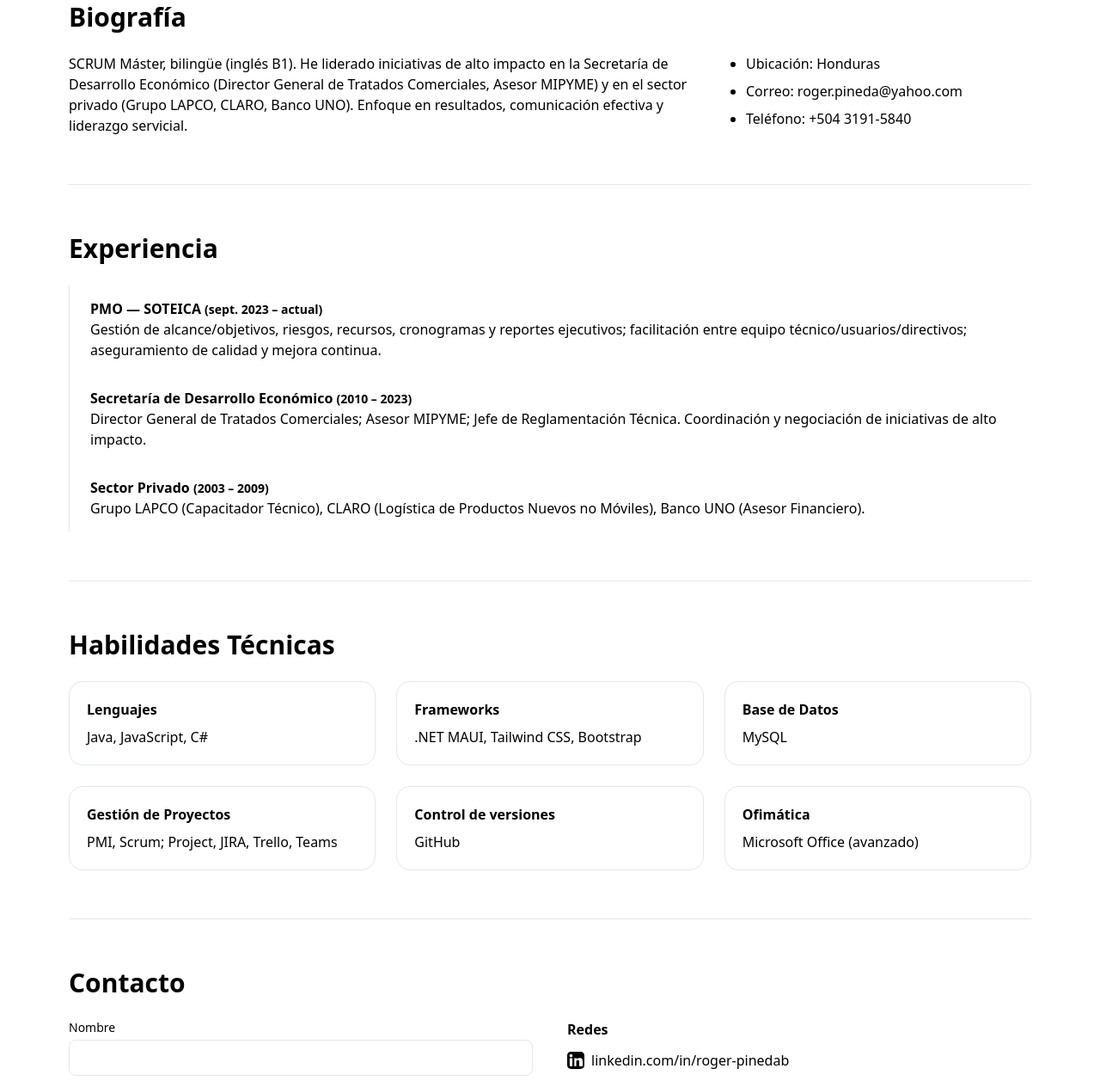
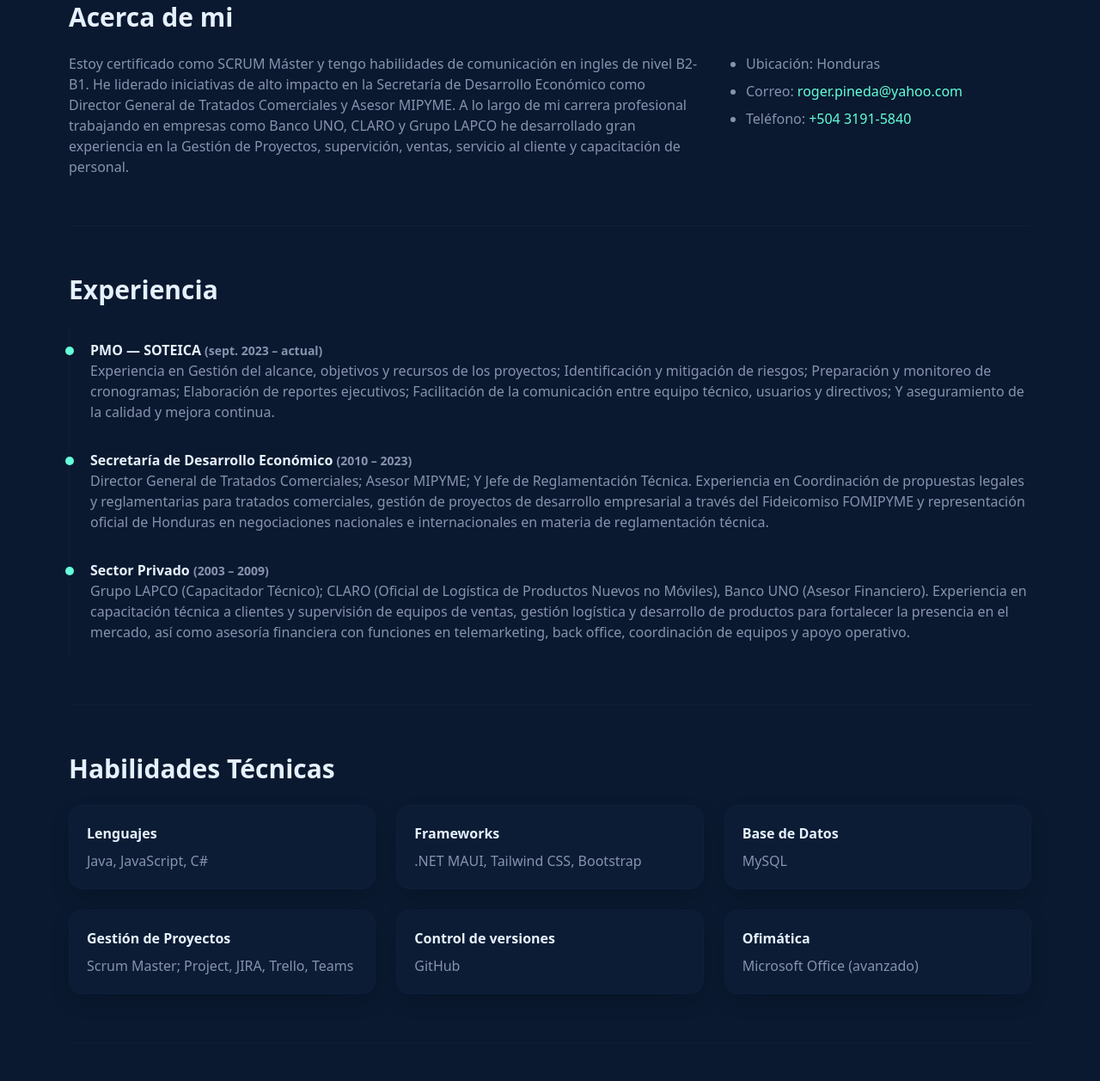
Before and after one commit to ROGpin81/Portafolio-ProfesionalRP, a plain HTML site: page index.html in a window 1280 px wide. Shown: the part 680-1937 px from the top of the page at 86% size. Drawn offline with nearby package versions, Linux system fonts and the light colour scheme.

Commit message:
Summary-1

```diff
--- a/index.html
+++ b/index.html
@@ -3,59 +3,63 @@
 <head>
   <meta charset="utf-8" />
   <meta name="viewport" content="width=device-width, initial-scale=1" />
+
   <title>Portafolio | Ing. Roger Pineda</title>
   <meta name="description" content="Portafolio profesional de Roger Pineda: PMO, Project Manager y Desarrollador Web.">
 
-  <!-- 1) Configuración Tailwind (debe ir antes del CDN) -->
-  <script src="JS/tailwind.config.js"></script>
-
-  <!-- 2) Tailwind (Play CDN) -->
+  <!-- Tailwind (Play CDN) -->
   <script src="https://cdn.tailwindcss.com"></script>
 
-  <!-- Tipografía base -->
+  <!-- Tipografía base y helper de accesibilidad para el skip link -->
   <style>
     html { font-family: system-ui, -apple-system, Segoe UI, Roboto, Ubuntu, Cantarell, Noto Sans, sans-serif; }
     .sr-only-focusable:active,.sr-only-focusable:focus{position:static;width:auto;height:auto;margin:0;overflow:visible;clip:auto}
   </style>
 </head>
-<body class="bg-bg text-text">
+
+<body class="min-h-screen bg-[#0a192f] text-[#e6f1ff]">
   <!-- Enlace de salto (Accesibilidad) -->
-  <a href="#contenido" class="sr-only sr-only-focusable focus:not-sr-only focus:absolute focus:top-2 focus:left-2 bg-accent text-bg px-3 py-2 rounded">
+  <a href="#contenido"
+     class="sr-only sr-only-focusable focus:not-sr-only focus:absolute focus:top-2 focus:left-2 bg-[#64ffda] text-[#0a192f] px-3 py-2 rounded">
     Saltar al contenido
   </a>
 
   <!-- ========== HEADER ========== -->
-  <header class="header sticky top-0 z-50 bg-bg/80 backdrop-blur border-b border-panel/60">
+  <header class="header sticky top-0 z-50 bg-[rgba(10,25,47,0.8)] backdrop-blur border-b border-[#11224099]">
     <div class="max-w-6xl mx-auto px-4 py-3 flex items-center">
+      <!-- Marca -->
       <a href="#" class="header__brand inline-flex items-center gap-3" aria-label="Inicio">
-        <img src="assets/availability.svg" alt="Logotipo de disponibilidad" class="w-10 h-10 rounded-full">
+        <!-- Logotipo (decorativo) -->
+        <img src="/assets/developer.png" alt="Logotipo de desarrollador" class="w-10 h-10 rounded-full">
         <span class="font-semibold">Ing. Roger Pineda</span>
       </a>
 
+      <!-- Nav a la derecha -->
       <nav class="header__nav ml-auto" aria-label="Principal">
         <!-- Botón móvil -->
         <button id="navToggle"
-              class="md:hidden p-2 rounded hover:bg-panel/60"
+                class="md:hidden p-2 rounded hover:bg-[#11224099]"
                 aria-expanded="false" aria-controls="menu">
           <span class="sr-only">Abrir menú</span> ☰
         </button>
+
         <!-- Menú desktop -->
         <ul id="menu" class="hidden md:flex items-center gap-8 text-sm font-medium">
-            <li><a class="hover:text-accent focus-visible:outline-none focus-visible:ring-2 focus-visible:ring-accent rounded" href="#bio">Biografía</a></li>
-            <li><a class="hover:text-accent focus-visible:outline-none focus-visible:ring-2 focus-visible:ring-accent rounded" href="#experiencia">Experiencia</a></li>
-            <li><a class="hover:text-accent focus-visible:outline-none focus-visible:ring-2 focus-visible:ring-accent rounded" href="#habilidades">Habilidades</a></li>
-            <li><a class="hover:text-accent focus-visible:outline-none focus-visible:ring-2 focus-visible:ring-accent rounded" href="#contacto">Contacto</a></li>
+          <li><a class="hover:text-[#64ffda] focus-visible:outline-none focus-visible:ring-2 focus-visible:ring-offset-2 focus-visible:ring-[#64ffda] focus-visible:ring-offset-transparent rounded px-1" href="#bio">Acerca de mi</a></li>
+          <li><a class="hover:text-[#64ffda] focus-visible:outline-none focus-visible:ring-2 focus-visible:ring-offset-2 focus-visible:ring-[#64ffda] focus-visible:ring-offset-transparent rounded px-1" href="#experiencia">Experiencia</a></li>
+          <li><a class="hover:text-[#64ffda] focus-visible:outline-none focus-visible:ring-2 focus-visible:ring-offset-2 focus-visible:ring-[#64ffda] focus-visible:ring-offset-transparent rounded px-1" href="#habilidades">Habilidades</a></li>
+          <li><a class="hover:text-[#64ffda] focus-visible:outline-none focus-visible:ring-2 focus-visible:ring-offset-2 focus-visible:ring-[#64ffda] focus-visible:ring-offset-transparent rounded px-1" href="#contacto">Contacto</a></li>
         </ul>
       </nav>
     </div>
 
-    <!-- Menú móvil -->
-    <div id="menuPanel" class="md:hidden hidden border-t border-panel/60">
+    <!-- Menú móvil (panel colapsable) -->
+    <div id="menuPanel" class="md:hidden hidden border-t border-[#11224099]">
       <ul class="max-w-6xl mx-auto px-4 py-3 space-y-2">
-        <li><a class="block py-2 hover:text-accent" href="#bio">Biografía</a></li>
-        <li><a class="block py-2 hover:text-accent" href="#experiencia">Experiencia</a></li>
-        <li><a class="block py-2 hover:text-accent" href="#habilidades">Habilidades</a></li>
-        <li><a class="block py-2 hover:text-accent" href="#contacto">Contacto</a></li>
+        <li><a class="block py-2 hover:text-[#64ffda]" href="#bio">Acerca de mi</a></li>
+        <li><a class="block py-2 hover:text-[#64ffda]" href="#experiencia">Experiencia</a></li>
+        <li><a class="block py-2 hover:text-[#64ffda]" href="#habilidades">Habilidades</a></li>
+        <li><a class="block py-2 hover:text-[#64ffda]" href="#contacto">Contacto</a></li>
       </ul>
     </div>
   </header>
@@ -64,7 +68,7 @@
   <div id="cursorGlow"
        aria-hidden="true"
        class="pointer-events-none fixed inset-0 z-0"
-       style="background: radial-gradient(600px circle at 50% 50%, rgba(100,255,218,0.12), transparent 40%);">
+       style="background: radial-gradient(600px circle at 50% 50%, rgba(100,255,218,0.10), transparent 40%);">
   </div>
 
   <!-- ========== HERO / PRESENTACIÓN ========== -->
@@ -74,21 +78,22 @@
         <h1 class="section__title text-3xl md:text-5xl font-extrabold leading-tight">
           Master en Gestión de Proyectos & Desarrollador de Aplicaciones Web
         </h1>
-        <p class="mt-4 text-muted max-w-prose">
-          Profesional con 13+ años de experiencia liderando proyectos y equipos multidisciplinarios.
-          Actualmente PMO en <strong>SOTEICA</strong>, especializado en la gestión del alcance, mitigación de riesgos, elaboración de métricas ejecutivas y fortalecimiento de procesos de mejora continua.
+        <p class="mt-4 max-w-prose text-[#8892b0]">
+          Profesional con mas de 13 años de experiencia liderando proyectos estratégicos en direferentes áreas y de Tecnología. Actualmente <strong>PMO</strong> en <strong>SOTEICA</strong>, donde coordino implementaciones de software, gestiono equipos multidisciplinarios y garantizo estándares de calidad.
         </p>
         <div class="mt-6 flex flex-wrap items-center gap-4">
           <a href="https://www.linkedin.com/in/roger-pinedab" target="_blank" rel="noopener"
-             class="inline-flex items-center gap-2 bg-accent hover:bg-accent-hover text-bg px-4 py-2 rounded-lg font-medium shadow-soft">
+             class="inline-flex items-center gap-2 bg-[#64ffda] hover:bg-[#57d9c1] text-[#0a192f] px-4 py-2 rounded-lg font-medium shadow-[0_10px_30px_-15px_rgba(2,12,27,.7)]">
             LinkedIn <span aria-hidden="true">↗</span>
           </a>
           <a href="https://github.com/ROGpin81" target="_blank" rel="noopener"
-             class="inline-flex items-center gap-2 text-accent hover:text-accent-hover px-4 py-2 rounded-lg font-medium">
+             class="inline-flex items-center gap-2 bg-[#64ffda] hover:bg-[#57d9c1] text-[#0a192f] px-4 py-2 rounded-lg font-medium shadow-[0_10px_30px_-15px_rgba(2,12,27,.7)]">
             GitHub <span aria-hidden="true">↗</span>
           </a>
         </div>
       </div>
+
+      <!-- Foto de perfil -->
       <div class="bio__media place-self-center">
         <img
           src="assets/Foto_RogerPineda.jpg"
@@ -96,91 +101,86 @@
           class="w-48 h-48 md:w-64 md:h-64 object-cover object-[25%_15%] rounded-full"
         >
       </div>
-
     </div>
   </section>
 
   <main id="contenido" class="relative z-10 max-w-6xl mx-auto px-4">
     <!-- ========== BIOGRAFÍA ========== -->
-    <section id="bio" class="bio section py-14 border-t border-panel/60">
-      <h2 class="section__title text-2xl md:text-3xl font-bold">Biografía</h2>
+    <section id="bio" class="bio section py-14 border-t border-[#11224099]">
+      <h2 class="section__title text-2xl md:text-3xl font-bold">Acerca de mi</h2>
       <div class="bio__grid mt-6 grid md:grid-cols-3 gap-8">
-        <p class="md:col-span-2 text-muted">
-          SCRUM Máster, bilingüe (inglés B1). He liderado iniciativas de alto impacto en la
-          Secretaría de Desarrollo Económico (Director General de Tratados Comerciales, Asesor MIPYME)
-          y en el sector privado (Grupo LAPCO, CLARO, Banco UNO). Enfoque en resultados, comunicación efectiva y liderazgo servicial.
+        <p class="md:col-span-2 text-[#8892b0]">
+          Estoy certificado como SCRUM Máster y tengo habilidades de comunicación en ingles de nivel B2-B1. He liderado iniciativas de alto impacto en la Secretaría de Desarrollo Económico como Director General de Tratados Comerciales y Asesor MIPYME. A lo largo de mi carrera profesional trabajando en empresas como Banco UNO, CLARO y Grupo LAPCO he desarrollado gran experiencia en la Gestión de Proyectos, supervición, ventas, servicio al cliente y capacitación de personal.
         </p>
-        <ul class="list-disc pl-5 space-y-2 text-muted">
+        <ul class="list-disc pl-5 space-y-2 text-[#8892b0]">
           <li>Ubicación: Honduras</li>
-          <li>Correo: <a class="text-accent hover:text-accent-hover" href="mailto:roger.pineda@yahoo.com">roger.pineda@yahoo.com</a></li>
-          <li>Teléfono: <a class="text-accent hover:text-accent-hover" href="tel:+50431915840">+504 3191-5840</a></li>
+          <li>Correo: <a class="text-[#64ffda] hover:text-[#57d9c1]" href="mailto:roger.pineda@yahoo.com">roger.pineda@yahoo.com</a></li>
+          <li>Teléfono: <a class="text-[#64ffda] hover:text-[#57d9c1]" href="tel:+50431915840">+504 3191-5840</a></li>
         </ul>
       </div>
     </section>
 
     <!-- ========== EXPERIENCIA ========== -->
-    <section id="experiencia" class="experience section py-14 border-t border-panel/60">
+    <section id="experiencia" class="experience section py-14 border-t border-[#11224099]">
       <h2 class="section__title text-2xl md:text-3xl font-bold">Experiencia</h2>
-      <ol class="mt-6 relative border-s border-panel/60">
+      <ol class="mt-6 relative border-s border-[#11224099]">
         <li class="experience__item pl-6 py-4 relative">
-          <span class="absolute left-0 top-6 -ml-[5px] w-2.5 h-2.5 rounded-full bg-accent" aria-hidden="true"></span>
-          <h3 class="font-semibold">PMO — SOTEICA <span class="text-sm text-muted">(sept. 2023 – actual)</span></h3>
-          <p class="text-muted">
-            Gestión de alcance/objetivos, riesgos, recursos, cronogramas y reportes ejecutivos;
-            facilitación entre equipo técnico/usuarios/directivos; aseguramiento de calidad y mejora continua.
+          <span class="absolute left-0 top-6 -ml-[5px] w-2.5 h-2.5 rounded-full bg-[#64ffda]" aria-hidden="true"></span>
+          <h3 class="font-semibold">PMO — SOTEICA <span class="text-sm text-[#8892b0]">(sept. 2023 – actual)</span></h3>
+          <p class="text-[#8892b0]">
+            Experiencia en Gestión del alcance, objetivos y recursos de los proyectos; Identificación y mitigación de riesgos; Preparación y monitoreo de cronogramas; Elaboración de reportes ejecutivos; Facilitación de la comunicación entre equipo técnico, usuarios y directivos; Y aseguramiento de la calidad y mejora continua.
           </p>
         </li>
         <li class="experience__item pl-6 py-4 relative">
-          <span class="absolute left-0 top-6 -ml-[5px] w-2.5 h-2.5 rounded-full bg-accent" aria-hidden="true"></span>
-          <h3 class="font-semibold">Secretaría de Desarrollo Económico <span class="text-sm text-muted">(2010 – 2023)</span></h3>
-          <p class="text-muted">
-            Director General de Tratados Comerciales; Asesor MIPYME; Jefe de Reglamentación Técnica.
-            Coordinación y negociación de iniciativas de alto impacto.
+          <span class="absolute left-0 top-6 -ml-[5px] w-2.5 h-2.5 rounded-full bg-[#64ffda]" aria-hidden="true"></span>
+          <h3 class="font-semibold">Secretaría de Desarrollo Económico <span class="text-sm text-[#8892b0]">(2010 – 2023)</span></h3>
+          <p class="text-[#8892b0]">
+            Director General de Tratados Comerciales; Asesor MIPYME; Y Jefe de Reglamentación Técnica. Experiencia en Coordinación de propuestas legales y reglamentarias para tratados comerciales, gestión de proyectos de desarrollo empresarial a través del Fideicomiso FOMIPYME y representación oficial de Honduras en negociaciones nacionales e internacionales en materia de reglamentación técnica.
           </p>
         </li>
         <li class="experience__item pl-6 py-4 relative">
-          <span class="absolute left-0 top-6 -ml-[5px] w-2.5 h-2.5 rounded-full bg-accent" aria-hidden="true"></span>
-          <h3 class="font-semibold">Sector Privado <span class="text-sm text-muted">(2003 – 2009)</span></h3>
-          <p class="text-muted">
-            Grupo LAPCO (Capacitador Técnico), CLARO (Logística de Productos Nuevos no Móviles), Banco UNO (Asesor Financiero).
+          <span class="absolute left-0 top-6 -ml-[5px] w-2.5 h-2.5 rounded-full bg-[#64ffda]" aria-hidden="true"></span>
+          <h3 class="font-semibold">Sector Privado <span class="text-sm text-[#8892b0]">(2003 – 2009)</span></h3>
+          <p class="text-[#8892b0]">
+            Grupo LAPCO (Capacitador Técnico); CLARO (Oficial de Logística de Productos Nuevos no Móviles), Banco UNO (Asesor Financiero). Experiencia en capacitación técnica a clientes y supervisión de equipos de ventas, gestión logística y desarrollo de productos para fortalecer la presencia en el mercado, así como asesoría financiera con funciones en telemarketing, back office, coordinación de equipos y apoyo operativo.
           </p>
         </li>
       </ol>
     </section>
 
     <!-- ========== HABILIDADES ========== -->
-    <section id="habilidades" class="skills section py-14 border-t border-panel/60">
+    <section id="habilidades" class="skills section py-14 border-t border-[#11224099]">
       <h2 class="section__title text-2xl md:text-3xl font-bold">Habilidades Técnicas</h2>
       <div class="mt-6 grid sm:grid-cols-2 lg:grid-cols-3 gap-6">
-        <div class="skills__group p-5 rounded-2xl border border-panel/60 bg-panel/40 shadow-soft">
+        <div class="skills__group p-5 rounded-2xl border border-[#11224099] bg-[#11224066] shadow-[0_10px_30px_-15px_rgba(2,12,27,.7)]">
           <h3 class="font-semibold mb-2">Lenguajes</h3>
-          <p class="text-muted">Java, JavaScript, C#</p>
+          <p class="text-[#8892b0]">Java, JavaScript, C#</p>
         </div>
-        <div class="skills__group p-5 rounded-2xl border border-panel/60 bg-panel/40 shadow-soft">
+        <div class="skills__group p-5 rounded-2xl border border-[#11224099] bg-[#11224066] shadow-[0_10px_30px_-15px_rgba(2,12,27,.7)]">
           <h3 class="font-semibold mb-2">Frameworks</h3>
-          <p class="text-muted">.NET MAUI, Tailwind CSS, Bootstrap</p>
+          <p class="text-[#8892b0]">.NET MAUI, Tailwind CSS, Bootstrap</p>
         </div>
-        <div class="skills__group p-5 rounded-2xl border border-panel/60 bg-panel/40 shadow-soft">
+        <div class="skills__group p-5 rounded-2xl border border-[#11224099] bg-[#11224066] shadow-[0_10px_30px_-15px_rgba(2,12,27,.7)]">
           <h3 class="font-semibold mb-2">Base de Datos</h3>
-          <p class="text-muted">MySQL</p>
+          <p class="text-[#8892b0]">MySQL</p>
         </div>
-        <div class="skills__group p-5 rounded-2xl border border-panel/60 bg-panel/40 shadow-soft">
+        <div class="skills__group p-5 rounded-2xl border border-[#11224099] bg-[#11224066] shadow-[0_10px_30px_-15px_rgba(2,12,27,.7)]">
           <h3 class="font-semibold mb-2">Gestión de Proyectos</h3>
-          <p class="text-muted">PMI, Scrum; Project, JIRA, Trello, Teams</p>
+          <p class="text-[#8892b0]">Scrum Master; Project, JIRA, Trello, Teams</p>
         </div>
-        <div class="skills__group p-5 rounded-2xl border border-panel/60 bg-panel/40 shadow-soft">
+        <div class="skills__group p-5 rounded-2xl border border-[#11224099] bg-[#11224066] shadow-[0_10px_30px_-15px_rgba(2,12,27,.7)]">
           <h3 class="font-semibold mb-2">Control de versiones</h3>
-          <p class="text-muted">GitHub</p>
+          <p class="text-[#8892b0]">GitHub</p>
         </div>
-        <div class="skills__group p-5 rounded-2xl border border-panel/60 bg-panel/40 shadow-soft">
+        <div class="skills__group p-5 rounded-2xl border border-[#11224099] bg-[#11224066] shadow-[0_10px_30px_-15px_rgba(2,12,27,.7)]">
           <h3 class="font-semibold mb-2">Ofimática</h3>
-          <p class="text-muted">Microsoft Office (avanzado)</p>
+          <p class="text-[#8892b0]">Microsoft Office (avanzado)</p>
         </div>
       </div>
     </section>
 
     <!-- ========== CONTACTO ========== -->
-    <section id="contacto" class="contact section py-14 border-t border-panel/60">
+    <section id="contacto" class="contact section py-14 border-t border-[#11224099]">
       <h2 class="section__title text-2xl md:text-3xl font-bold">Contacto</h2>
       <div class="mt-6 grid md:grid-cols-2 gap-10">
         <form class="contact__form space-y-4" aria-label="Formulario de contacto"
@@ -188,19 +188,20 @@
           <div>
             <label for="nombre" class="block text-sm font-medium mb-1">Nombre</label>
             <input id="nombre" name="nombre" type="text" required
-                   class="w-full rounded-lg border border-panel/60 bg-panel/40 px-3 py-2 focus:outline-none focus:ring-2 focus:ring-accent">
+                   class="w-full rounded-lg border border-[#11224099] bg-[#11224066] px-3 py-2 focus:outline-none focus:ring-2 focus:ring-[#64ffda]">
           </div>
           <div>
             <label for="correo" class="block text-sm font-medium mb-1">Correo</label>
             <input id="correo" name="correo" type="email" required
-                   class="w-full rounded-lg border border-panel/60 bg-panel/40 px-3 py-2 focus:outline-none focus:ring-2 focus:ring-accent">
+                   class="w-full rounded-lg border border-[#11224099] bg-[#11224066] px-3 py-2 focus:outline-none focus:ring-2 focus:ring-[#64ffda]">
           </div>
           <div>
             <label for="mensaje" class="block text-sm font-medium mb-1">Mensaje</label>
             <textarea id="mensaje" name="mensaje" rows="4" required
-                      class="w-full rounded-lg border border-panel/60 bg-panel/40 px-3 py-2 focus:outline-none focus:ring-2 focus:ring-accent"></textarea>
+                      class="w-full rounded-lg border border-[#11224099] bg-[#11224066] px-3 py-2 focus:outline-none focus:ring-2 focus:ring-[#64ffda]"></textarea>
           </div>
-          <button type="submit" class="bg-accent hover:bg-accent-hover text-bg px-4 py-2 rounded-lg font-medium shadow-soft">
+          <button type="submit"
+                  class="bg-[#64ffda] hover:bg-[#57d9c1] text-[#0a192f] px-4 py-2 rounded-lg font-medium shadow-[0_10px_30px_-15px_rgba(2,12,27,.7)]">
             Enviar
           </button>
         </form>
@@ -209,7 +210,7 @@
           <h3 class="font-semibold">Redes</h3>
           <ul class="mt-3 space-y-2">
             <li>
-              <a class="inline-flex items-center gap-2 text-accent hover:text-accent-hover"
+              <a class="inline-flex items-center gap-2 text-[#64ffda] hover:text-[#57d9c1]"
                  href="https://www.linkedin.com/in/roger-pinedab" target="_blank" rel="noopener"
                  aria-label="LinkedIn de Roger Pineda">
                 <svg aria-hidden="true" class="w-5 h-5" viewBox="0 0 24 24" fill="currentColor"><path d="M19 0h-14C2.24 0 0 2.24 0 5v14c0 2.76 2.24 5 5 5h14c2.76 0 5-2.24 5-5V5c0-2.76-2.24-5-5-5zm-11.75 20H3.5V9h3.75v11zM5.38 7.56c-1.2 0-2.18-.98-2.18-2.19 0-1.2.98-2.18 2.18-2.18 1.2 0 2.18.98 2.18 2.18 0 1.21-.98 2.19-2.18 2.19zM20.5 20h-3.75v-5.61c0-1.34-.02-3.07-1.87-3.07-1.87 0-2.16 1.46-2.16 2.97V20H9.97V9h3.6v1.5h.05c.5-.95 1.72-1.95 3.54-1.95 3.78 0 4.48 2.49 4.48 5.72V20z"/></svg>
@@ -217,7 +218,7 @@
               </a>
             </li>
             <li>
-              <a class="inline-flex items-center gap-2 text-accent hover:text-accent-hover"
+              <a class="inline-flex items-center gap-2 text-[#64ffda] hover:text-[#57d9c1]"
                  href="https://github.com/ROGpin81" target="_blank" rel="noopener"
                  aria-label="GitHub de Roger Pineda">
                 <svg aria-hidden="true" class="w-5 h-5" viewBox="0 0 24 24" fill="currentColor"><path d="M12 0a12 12 0 0 0-3.79 23.4c.6.11.82-.26.82-.58v-2.02c-3.34.73-4.04-1.61-4.04-1.61-.55-1.41-1.34-1.79-1.34-1.79-1.09-.75.08-.74.08-.74 1.2.09 1.83 1.23 1.83 1.23 1.07 1.83 2.8 1.3 3.49.99.11-.78.42-1.3.76-1.6-2.66-.3-5.46-1.33-5.46-5.93 0-1.31.47-2.38 1.23-3.22-.12-.3-.53-1.51.12-3.15 0 0 1-.32 3.3 1.23a11.4 11.4 0 0 1 6 0c2.29-1.55 3.29-1.23 3.29-1.23.66 1.64.25 2.85.12 3.15.77.84 1.23 1.91 1.23 3.22 0 4.61-2.8 5.62-5.47 5.92.43.37.81 1.1.81 2.22v3.29c0 .32.21.69.83.57A12 12 0 0 0 12 0z"/></svg>
@@ -231,14 +232,16 @@
   </main>
 
   <!-- ========== FOOTER ========== -->
-  <footer class="footer mt-16 py-8 border-t border-panel/60">
+  <footer class="footer mt-16 py-8 border-t border-[#11224099]">
     <div class="max-w-6xl mx-auto px-4 flex flex-col sm:flex-row items-center justify-between gap-4">
-      <p class="text-sm text-muted">&copy; <span id="year"></span> Roger Pineda. Todos los derechos reservados.</p>
-      <p class="text-sm">Developed by <a href="https://github.com/ROGpin81" class="text-accent hover:text-accent-hover">https://github.com/ROGpin81</a></p>
+      <p class="text-sm text-[#8892b0]">&copy; <span id="year"></span> Roger Pineda. Todos los derechos reservados.</p>
+      <p class="text-sm">Developed by
+        <a href="https://github.com/ROGpin81" class="text-[#64ffda] hover:text-[#57d9c1]">https://github.com/ROGpin81</a>
+      </p>
     </div>
   </footer>
 
-  <!-- ========== JS mínimo (menú móvil, tema opcional y cursor glow) ========== -->
+  <!-- ========== JS mínimo (menú móvil, año dinámico y cursor glow) ========== -->
   <script>
     // Menú móvil accesible
     const navToggle = document.getElementById('navToggle');
@@ -256,7 +259,7 @@
     // Año dinámico
     document.getElementById('year').textContent = new Date().getFullYear();
 
-    // Cursor Glow (respeta reduce motion)
+    // Cursor Glow (respetando reduce motion)
     (function(){
       const glow = document.getElementById('cursorGlow');
       if (!glow) return;
@@ -266,7 +269,7 @@
       let mouseY = window.innerHeight / 2;
 
       const update = () => {
-        glow.style.background = `radial-gradient(600px circle at ${mouseX}px ${mouseY}px, rgba(100,255,218,0.12), transparent 40%)`;
+        glow.style.background = `radial-gradient(600px circle at ${mouseX}px ${mouseY}px, rgba(100,255,218,0.10), transparent 40%)`;
         rafId = null;
       };
 
@@ -280,7 +283,7 @@
       if (!prefersReduce.matches) {
         window.addEventListener('mousemove', onMove, { passive: true });
       } else {
-        glow.style.background = `radial-gradient(600px circle at 50% 50%, rgba(100,255,218,0.12), transparent 40%)`;
+        glow.style.background = `radial-gradient(600px circle at 50% 50%, rgba(100,255,218,0.10), transparent 40%)`;
       }
     })();
   </script>
```
Also changed, not shown: 1 other file. Lines whose indentation alone changed are shown as unchanged.
